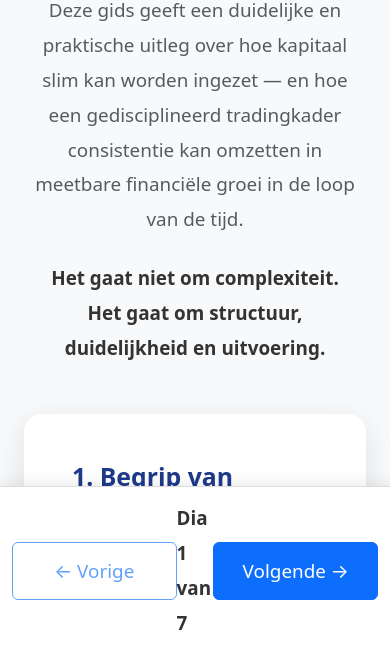
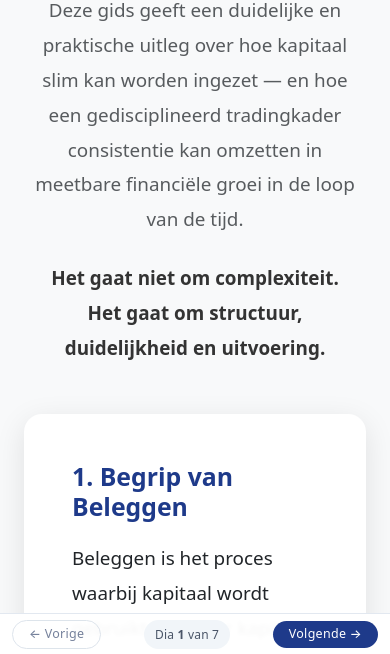
Before and after one commit to ThomasKatz1/Accounts, a plain HTML site: page index.html in a window 390 px wide. Shown: the part 189-843 px from the top of the page. Drawn offline with nearby package versions, Linux system fonts and the light colour scheme.

Commit message:
index.html

```diff
--- a/index.html
+++ b/index.html
@@ -2,7 +2,7 @@
 <html lang="nl">
 <head>
   <meta charset="UTF-8">
-  <meta name="viewport" content="width=device-width, initial-scale=1.0">
+  <meta name="viewport" content="width=device-width, initial-scale=1.0, user-scalable=yes">
   <title>Een Slimme Manier om Vermogen op te Bouwen</title>
   <link href="https://cdn.jsdelivr.net/npm/bootstrap@5.3.8/dist/css/bootstrap.min.css" rel="stylesheet">
   <script src="https://cdn.jsdelivr.net/npm/chart.js@4.4.1/dist/chart.umd.min.js"></script>
@@ -13,6 +13,7 @@
       background: #f8f9fa;
       line-height: 1.85;
       color: #333;
+      padding-bottom: 70px; /* give space for refined nav bar */
     }
     .slide {
       display: none;
@@ -40,20 +41,68 @@
       border-radius: 14px;
       font-size: 1.15rem;
     }
+
+    /* ===== REFINED BOTTOM NAVIGATION – smaller, subtle ===== */
     .nav-bottom {
       position: fixed;
       bottom: 0;
       left: 0;
       right: 0;
-      background: white;
-      border-top: 1px solid #ddd;
-      padding: 14px 0;
-      box-shadow: 0 -3px 15px rgba(0,0,0,0.08);
+      background: rgba(255, 255, 255, 0.96);
+      border-top: 1px solid #e2e8f0;
+      padding: 8px 0;
       z-index: 100;
+      backdrop-filter: blur(2px);
+      box-shadow: none; /* removed heavy shadow -> less intrusive */
     }
+
+    /* buttons inside nav: compact & elegant */
+    .nav-bottom .btn {
+      padding: 0.35rem 1.2rem;
+      font-size: 0.85rem;
+      font-weight: 500;
+      border-radius: 40px;
+      transition: all 0.2s ease;
+      letter-spacing: 0.3px;
+    }
+
+    /* make outline button more subtle */
+    .nav-bottom .btn-outline-primary {
+      border-width: 1px;
+      border-color: #cbd5e1;
+      color: #2c3e66;
+      background: transparent;
+    }
+    .nav-bottom .btn-outline-primary:hover {
+      background: #f1f5f9;
+      border-color: #1e3a8a;
+      color: #1e3a8a;
+    }
+
+    .nav-bottom .btn-primary {
+      background: #1e3a8a;
+      border: none;
+      box-shadow: none;
+    }
+    .nav-bottom .btn-primary:hover {
+      background: #0f2b62;
+      transform: scale(0.97);
+    }
+
+    /* slide number indicator – lighter footprint */
+    #slideNumber {
+      font-size: 0.85rem;
+      font-weight: 500;
+      color: #4a5568;
+      background: #f1f5f9;
+      padding: 0.25rem 0.9rem;
+      border-radius: 30px;
+      letter-spacing: 0.2px;
+    }
+
     table td { padding: 16px 12px; vertical-align: middle; font-size: 1.12rem; }
 
-    /* Mobile-First Optimizations */
+    /* Mobile-First refinements: buttons even more compact on small devices */
     @media (max-width: 767px) {
       .slide { padding: 20px 12px; }
       h1 { font-size: 1.9rem; }
@@ -62,7 +111,23 @@
       .profit { font-size: 1.95rem; }
       .card { margin-bottom: 25px; }
       .chart-container { height: 260px; }
-      .btn { padding: 14px 28px; font-size: 1.18rem; width: 100%; margin: 10px 0; }
+
+      /* smaller bottom nav buttons on mobile */
+      .nav-bottom {
+        padding: 6px 0;
+      }
+      .nav-bottom .btn {
+        padding: 0.25rem 1rem;
+        font-size: 0.78rem;
+      }
+      #slideNumber {
+        font-size: 0.75rem;
+        padding: 0.2rem 0.7rem;
+      }
+      .btn {
+        padding: 12px 20px;
+        font-size: 1rem;
+      }
       ul { padding-left: 8px; }
       li { margin-bottom: 16px; }
       .highlight { padding: 28px; font-size: 1.2rem; }
@@ -72,6 +137,11 @@
       position: relative;
       height: 245px;
       width: 100%;
+    }
+
+    /* extra spacing for better scroll experience */
+    .container {
+      max-width: 1100px;
     }
   </style>
 </head>
@@ -224,12 +294,12 @@
     </div>
   </div>
 
-  <!-- Bottom Navigation -->
+  <!-- Bottom Navigation - refined: smaller, subtle, minimal footprint -->
   <div class="nav-bottom">
     <div class="container d-flex justify-content-between align-items-center">
-      <button onclick="prevSlide()" id="prevBtn" class="btn btn-outline-primary px-4">← Vorige</button>
-      <span id="slideNumber" class="fw-bold fs-5">Dia 1 van 7</span>
-      <button onclick="nextSlide()" id="nextBtn" class="btn btn-primary px-4">Volgende →</button>
+      <button onclick="prevSlide()" id="prevBtn" class="btn btn-outline-primary">← Vorige</button>
+      <span id="slideNumber" class="fw-medium">Dia 1 van 7</span>
+      <button onclick="nextSlide()" id="nextBtn" class="btn btn-primary">Volgende →</button>
     </div>
   </div>
 
@@ -247,11 +317,14 @@ function showSlide(n) {
 
   document.getElementById('slideNumber').innerHTML = `Dia <strong>${n}</strong> van ${totalSlides}`;
 
-  document.getElementById('prevBtn').disabled = (n === 1);
-  document.getElementById('nextBtn').disabled = (n === totalSlides);
+  const prevBtn = document.getElementById('prevBtn');
+  const nextBtn = document.getElementById('nextBtn');
+  if (prevBtn) prevBtn.disabled = (n === 1);
+  if (nextBtn) nextBtn.disabled = (n === totalSlides);
 
   window.scrollTo({ top: 0, left: 0, behavior: 'instant' });
 
+  // create charts when corresponding slides become active
   if (n === 4) createChart5k();
   if (n === 5) createChart10k();
   if (n === 6) createChart20k();
@@ -274,42 +347,52 @@ function prevSlide() {
 function createChart5k() {
   if (chart5k) chart5k.destroy();
   const euro = (v) => '€' + v.toLocaleString('de-DE');
-  chart5k = new Chart(document.getElementById('chart5k'), {
+  const ctx = document.getElementById('chart5k');
+  if (ctx) {
+    chart5k = new Chart(ctx, {
       type: 'bar',
       data: {
         labels: ['Dagelijks', 'Maandelijks', 'Jaarlijks'],
-      datasets: [{ label: '€5.000 Rekening', data: [40, 800, 9600], backgroundColor: '#60a5fa' }]
+        datasets: [{ label: '€5.000 Rekening', data: [40, 800, 9600], backgroundColor: '#60a5fa', borderRadius: 8 }]
       },
       options: { responsive: true, maintainAspectRatio: false, plugins: { legend: { display: false } }, scales: { y: { beginAtZero: true, ticks: { callback: euro } } } }
     });
+  }
 }
 
 function createChart10k() {
   if (chart10k) chart10k.destroy();
   const euro = (v) => '€' + v.toLocaleString('de-DE');
-  chart10k = new Chart(document.getElementById('chart10k'), {
+  const ctx = document.getElementById('chart10k');
+  if (ctx) {
+    chart10k = new Chart(ctx, {
       type: 'bar',
       data: {
         labels: ['Dagelijks', 'Maandelijks', 'Jaarlijks'],
-      datasets: [{ label: '€10.000 Rekening', data: [120, 2400, 28800], backgroundColor: '#14b8a6' }]
+        datasets: [{ label: '€10.000 Rekening', data: [120, 2400, 28800], backgroundColor: '#14b8a6', borderRadius: 8 }]
       },
       options: { responsive: true, maintainAspectRatio: false, plugins: { legend: { display: false } }, scales: { y: { beginAtZero: true, ticks: { callback: euro } } } }
     });
+  }
 }
 
 function createChart20k() {
   if (chart20k) chart20k.destroy();
   const euro = (v) => '€' + v.toLocaleString('de-DE');
-  chart20k = new Chart(document.getElementById('chart20k'), {
+  const ctx = document.getElementById('chart20k');
+  if (ctx) {
+    chart20k = new Chart(ctx, {
       type: 'bar',
       data: {
         labels: ['Dagelijks', 'Maandelijks', 'Jaarlijks'],
-      datasets: [{ label: '€20.000 Rekening', data: [320, 6400, 76800], backgroundColor: '#1e40af' }]
+        datasets: [{ label: '€20.000 Rekening', data: [320, 6400, 76800], backgroundColor: '#1e40af', borderRadius: 8 }]
       },
       options: { responsive: true, maintainAspectRatio: false, plugins: { legend: { display: false } }, scales: { y: { beginAtZero: true, ticks: { callback: euro } } } }
     });
   }
+}
 
+// initialise slide
 showSlide(1);
 </script>
 
```
Lines whose indentation alone changed are shown as unchanged.
